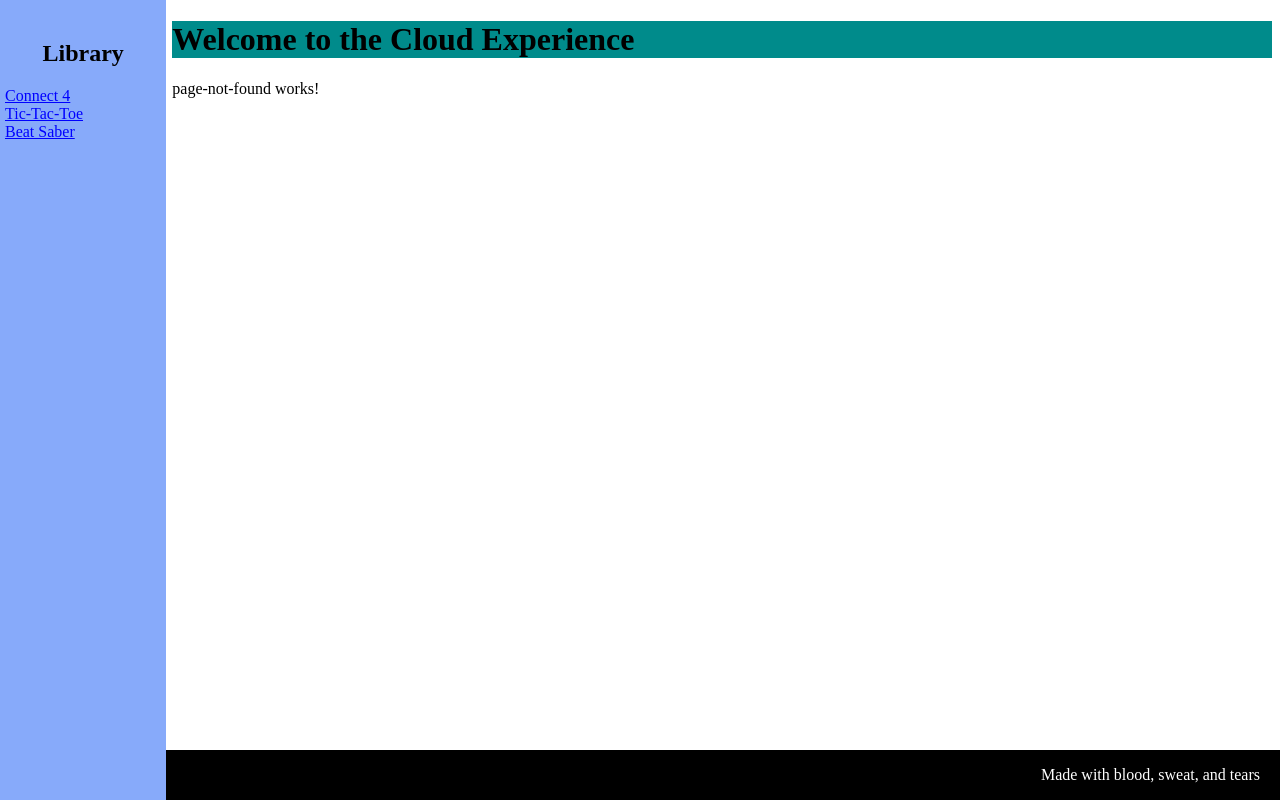
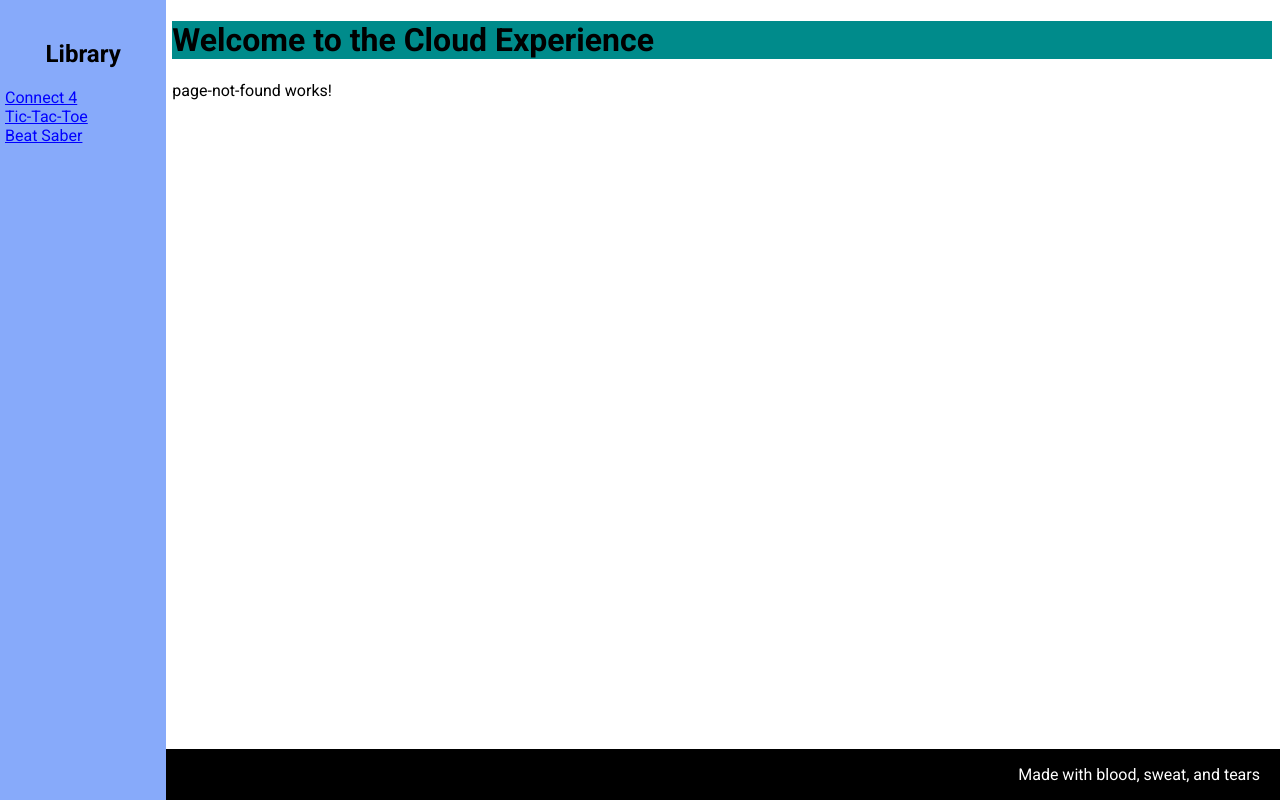
Before and after one commit to qwerty1954/WebsiteV2, an Angular app: page / in a window 1280 px wide. Built offline with nearby package versions, Linux system fonts and the light colour scheme.

Commit message:
Add global font

```diff
--- a/src/index.html
+++ b/src/index.html
@@ -6,6 +6,7 @@
   <base href="/">
   <meta name="viewport" content="width=device-width, initial-scale=1">
   <link rel="icon" type="image/x-icon" href="favicon.ico">
+  <link href="https://fonts.googleapis.com/css?family=Roboto:100,300,400,700" rel="stylesheet">
 </head>
 <body>
   <app-root></app-root>
--- a/src/styles.css
+++ b/src/styles.css
@@ -1 +1,5 @@
 /* You can add global styles to this file, and also import other style files */
+
+* {
+    font-family: 'Roboto', sans-serif;
+}
```
